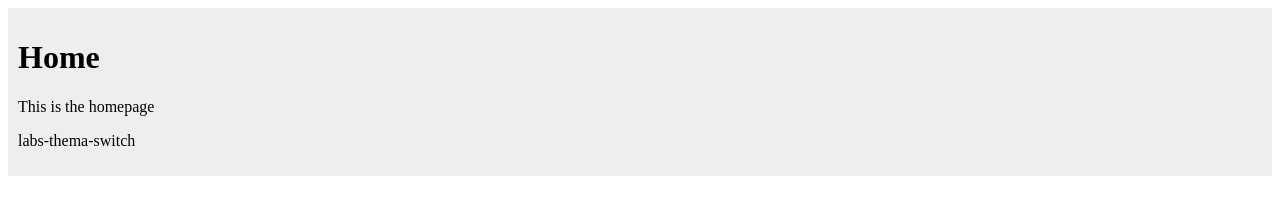
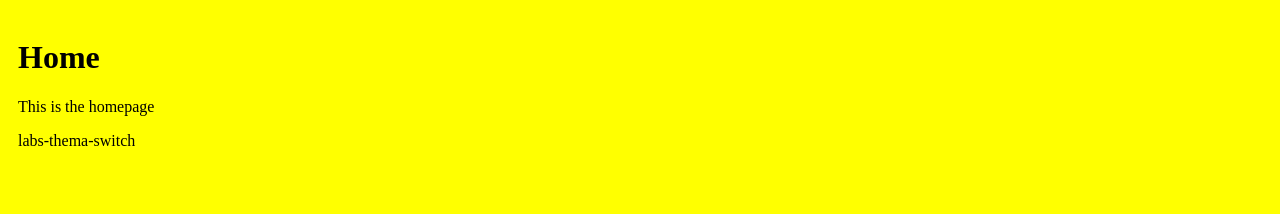
Before and after one commit to wheelroom/labs, a Gatsby site: page / in a window 1280 px wide. Built offline with nearby package versions, Linux system fonts and the light colour scheme; Gatsby itself is replaced by a stand-in of ours.

Commit message:
Add global root css variable

```diff
--- /dev/null
+++ b/gatsby-browser.js
@@ -0,0 +1,19 @@
+import React, { Provider } from 'react'
+import { theme } from './theme.js'
+import { Global } from '@emotion/react'
+
+const UserContext = React.createContext({})
+
+const value = { theme }
+const globalCss = {
+  ':root': {
+    background: 'yellow',
+  },
+}
+
+export const wrapRootElement = ({ element }) => (
+  <>
+    <Global styles={globalCss} />
+    <UserContext.Provider value={value}>{element}</UserContext.Provider>
+  </>
+)
--- a/src/pages/index.tsx
+++ b/src/pages/index.tsx
@@ -4,7 +4,7 @@ import { jsx } from '@emotion/react'
 
 const css = {
   '--bg': '#eee',
-  backgroundColor: 'var(--bg)',
+  backgroundColor: 'var(--background)',
   padding: '10px',
 }
 
--- /dev/null
+++ b/theme.js
@@ -0,0 +1,10 @@
+export const theme = {
+  light: {
+    backgroundColor: 'white',
+    textColor: 'black',
+  },
+  dark: {
+    backgroundColor: 'black',
+    textColor: 'white',
+  },
+}
```
